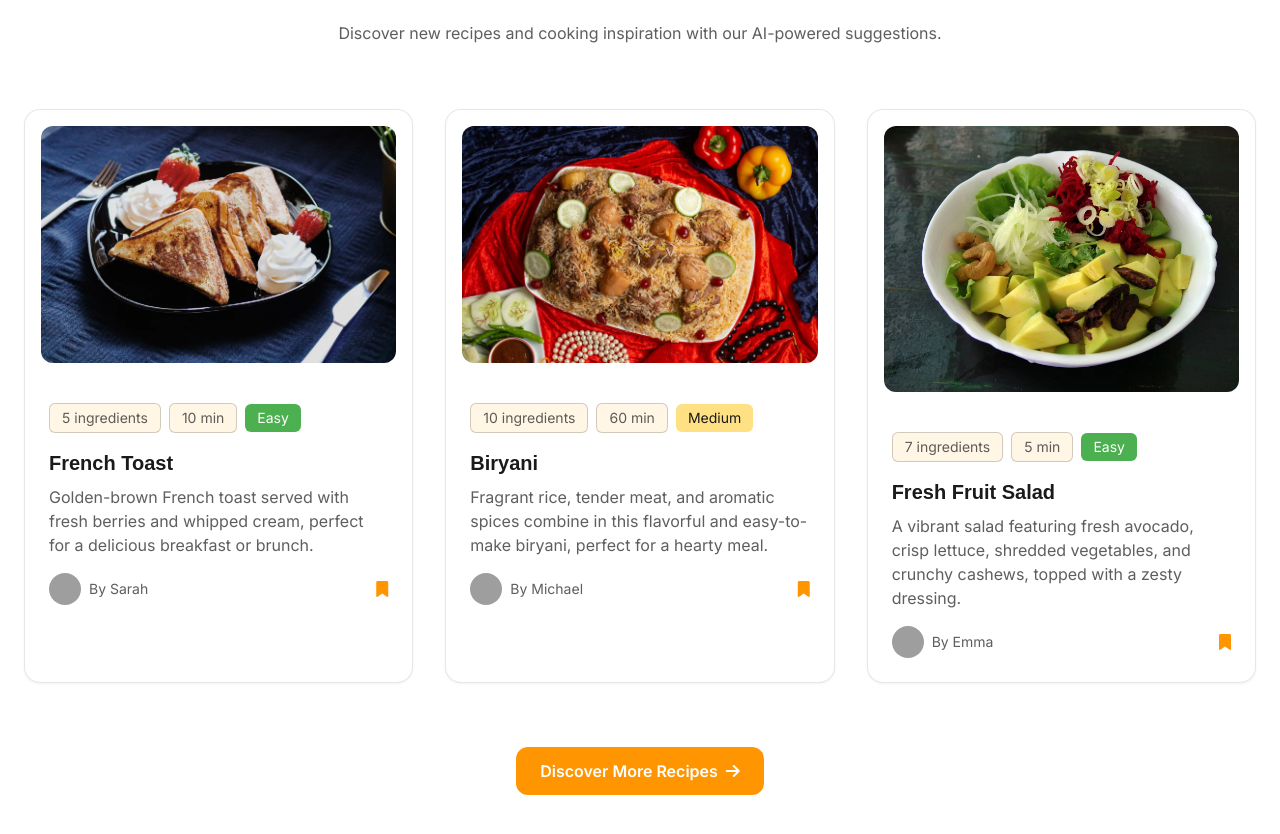
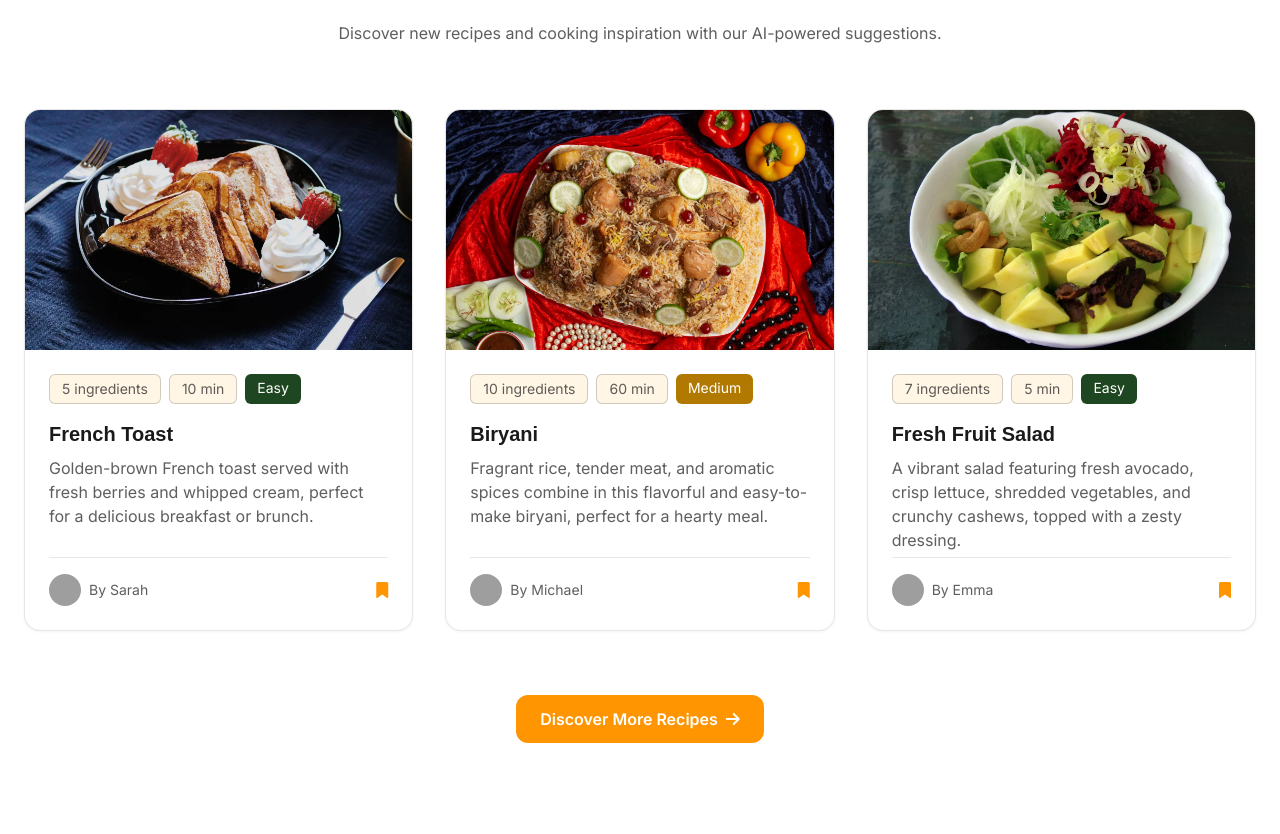
Before and after one commit to mushfikurahmaan/recibee, a website: page index.html in a window 1280 px wide. Shown: the part 2931-3765 px from the top of the page. Drawn offline with nearby package versions, Linux system fonts and the light colour scheme; grey boxes are pictures that could not be loaded; a web font is replaced by a local one.

Commit message:
fix: Improve recipe card layout with consistent image sizes and bottom-aligned author section

```diff
--- a/index.html
+++ b/index.html
@@ -357,22 +357,21 @@
 
             <div class="grid grid-cols-1 md:grid-cols-2 lg:grid-cols-3 gap-8">
                 <!-- Recipe Card 1 -->
-                <div class="recipe-card overflow-hidden">
-                    <div class="relative h-48 sm:h-56 md:h-64 bg-gray-50 overflow-hidden rounded-2xl flex items-center justify-center p-4">
+                <div class="recipe-card">
+                    <div class="image-container">
                         <img src="public/images/french-toast.webp"
                              loading="lazy"
-                             alt="Golden-brown French toast topped with fresh berries and whipped cream"
-                             class="w-full h-full object-contain rounded-xl transform hover:scale-105 transition-transform duration-500 ease-in-out">
+                             alt="Golden-brown French toast topped with fresh berries and whipped cream">
                     </div>
                     <div class="content">
-                        <div class="flex items-center gap-2 mb-4">
+                        <div class="tags-container">
                             <span class="bg-cream px-3 py-1 rounded-md text-sm text-dark/70 border border-dark/20">5 ingredients</span>
                             <span class="bg-cream px-3 py-1 rounded-md text-sm text-dark/70 border border-dark/20">10 min</span>
-                            <span class="tag-pill easy">Easy</span>
+                            <span class="tag-pill easy px-3 py-1 rounded-md text-sm">Easy</span>
                         </div>
-                        <h3 class="text-xl font-bold text-dark mb-2 font-choplin">French Toast</h3>
-                        <p class="text-dark/70 mb-4 font-inter">Golden-brown French toast served with fresh berries and whipped cream, perfect for a delicious breakfast or brunch.</p>
-                        <div class="flex items-center justify-between">
+                        <h3 class="title">French Toast</h3>
+                        <p class="description">Golden-brown French toast served with fresh berries and whipped cream, perfect for a delicious breakfast or brunch.</p>
+                        <div class="author-section">
                             <div class="flex items-center gap-2">
                                 <img src="https://randomuser.me/api/portraits/women/1.jpg" alt="Chef" class="w-8 h-8 rounded-full">
                                 <span class="text-sm text-dark/70">By Sarah</span>
@@ -385,22 +384,21 @@
                 </div>
 
                 <!-- Recipe Card 2 -->
-                <div class="recipe-card overflow-hidden">
-                    <div class="relative h-48 sm:h-56 md:h-64 bg-gray-50 overflow-hidden rounded-2xl flex items-center justify-center p-4">
+                <div class="recipe-card">
+                    <div class="image-container">
                         <img src="public/images/biryani.webp"
                              loading="lazy"
-                             alt="Aromatic chicken biryani with colorful spices and garnish"
-                             class="w-full h-full object-contain rounded-xl transform hover:scale-105 transition-transform duration-500 ease-in-out">
+                             alt="Aromatic chicken biryani with colorful spices and garnish">
                     </div>
                     <div class="content">
-                        <div class="flex items-center gap-2 mb-4">
+                        <div class="tags-container">
                             <span class="bg-cream px-3 py-1 rounded-md text-sm text-dark/70 border border-dark/20">10 ingredients</span>
                             <span class="bg-cream px-3 py-1 rounded-md text-sm text-dark/70 border border-dark/20">60 min</span>
-                            <span class="tag-pill medium">Medium</span>
+                            <span class="tag-pill medium px-3 py-1 rounded-md text-sm">Medium</span>
                         </div>
-                        <h3 class="text-xl font-bold text-dark mb-2 font-choplin">Biryani</h3>
-                        <p class="text-dark/70 mb-4 font-inter">Fragrant rice, tender meat, and aromatic spices combine in this flavorful and easy-to-make biryani, perfect for a hearty meal.</p>
-                        <div class="flex items-center justify-between">
+                        <h3 class="title">Biryani</h3>
+                        <p class="description">Fragrant rice, tender meat, and aromatic spices combine in this flavorful and easy-to-make biryani, perfect for a hearty meal.</p>
+                        <div class="author-section">
                             <div class="flex items-center gap-2">
                                 <img src="https://randomuser.me/api/portraits/men/1.jpg" alt="Chef" class="w-8 h-8 rounded-full">
                                 <span class="text-sm text-dark/70">By Michael</span>
@@ -413,22 +411,21 @@
                 </div>
 
                 <!-- Recipe Card 3 -->
-                <div class="recipe-card overflow-hidden">
-                    <div class="relative h-48 sm:h-56 md:h-64 bg-gray-50 overflow-hidden rounded-2xl flex items-center justify-center p-4">
+                <div class="recipe-card">
+                    <div class="image-container">
                         <img src="public/images/fruit-salad.webp"
                              loading="lazy"
-                             alt="Fresh fruit salad with avocado, lettuce, and crunchy cashews"
-                             class="w-full h-full object-contain rounded-xl transform hover:scale-105 transition-transform duration-500 ease-in-out">
+                             alt="Fresh fruit salad with avocado, lettuce, and crunchy cashews">
                     </div>
                     <div class="content">
-                        <div class="flex items-center gap-2 mb-4">
+                        <div class="tags-container">
                             <span class="bg-cream px-3 py-1 rounded-md text-sm text-dark/70 border border-dark/20">7 ingredients</span>
                             <span class="bg-cream px-3 py-1 rounded-md text-sm text-dark/70 border border-dark/20">5 min</span>
-                            <span class="tag-pill easy">Easy</span>
+                            <span class="tag-pill easy px-3 py-1 rounded-md text-sm">Easy</span>
                         </div>
-                        <h3 class="text-xl font-bold text-dark mb-2 font-choplin">Fresh Fruit Salad</h3>
-                        <p class="text-dark/70 mb-4 font-inter">A vibrant salad featuring fresh avocado, crisp lettuce, shredded vegetables, and crunchy cashews, topped with a zesty dressing.</p>
-                        <div class="flex items-center justify-between">
+                        <h3 class="title">Fresh Fruit Salad</h3>
+                        <p class="description">A vibrant salad featuring fresh avocado, crisp lettuce, shredded vegetables, and crunchy cashews, topped with a zesty dressing.</p>
+                        <div class="author-section">
                             <div class="flex items-center gap-2">
                                 <img src="https://randomuser.me/api/portraits/women/2.jpg" alt="Chef" class="w-8 h-8 rounded-full">
                                 <span class="text-sm text-dark/70">By Emma</span>
--- a/src/input.css
+++ b/src/input.css
@@ -43,11 +43,11 @@
     }
 
     .tag-pill.easy {
-        @apply bg-[#4CAF50] text-white;
+        @apply bg-[#1E4620] text-white;
     }
 
     .tag-pill.medium {
-        @apply bg-[#FFE082] text-dark;
+        @apply bg-[#B17900] text-white;
     }
 
     /* Modern card styles */
@@ -74,20 +74,42 @@
 
     /* Recipe cards */
     .recipe-card {
-        @apply card-base overflow-hidden;
-        transition: all 0.3s cubic-bezier(0.4, 0, 0.2, 1);
+        @apply bg-white rounded-2xl overflow-hidden;
+        box-shadow: 0 1px 3px rgba(0, 0, 0, 0.05);
+        border: 1px solid rgba(26, 26, 26, 0.1);
     }
 
-    @media (hover: hover) and (min-width: 768px) {
-        .recipe-card:hover {
-            @apply -translate-y-1;
-            box-shadow: 0 10px 30px -5px rgba(26, 26, 26, 0.1);
-            border-color: rgba(26, 26, 26, 0.2);
-        }
+    .recipe-card .image-container {
+        @apply w-full h-[240px] relative overflow-hidden;
+    }
+
+    .recipe-card .image-container img {
+        @apply w-full h-full object-cover;
+        transition: transform 0.5s ease;
+    }
+
+    .recipe-card .image-container img:hover {
+        @apply scale-105;
     }
 
     .recipe-card .content {
-        @apply p-6;
+        @apply p-6 flex flex-col min-h-[280px] relative;
+    }
+
+    .recipe-card .tags-container {
+        @apply flex flex-wrap gap-2 mb-4;
+    }
+
+    .recipe-card .title {
+        @apply text-xl font-bold text-dark mb-2 font-choplin;
+    }
+
+    .recipe-card .description {
+        @apply text-dark/70 font-inter mb-8;
+    }
+
+    .recipe-card .author-section {
+        @apply flex items-center justify-between absolute bottom-6 left-6 right-6 pt-4 border-t border-dark/10;
     }
 
     /* Testimonial cards */
```
Also changed, not shown: dist/output.css, script.js (line endings or trailing spaces). Lines whose indentation alone changed are shown as unchanged.
